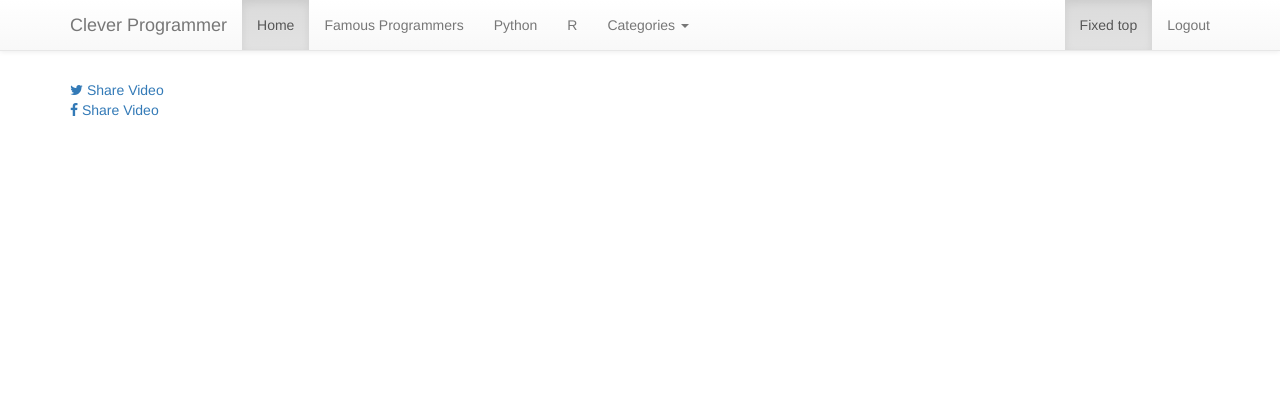
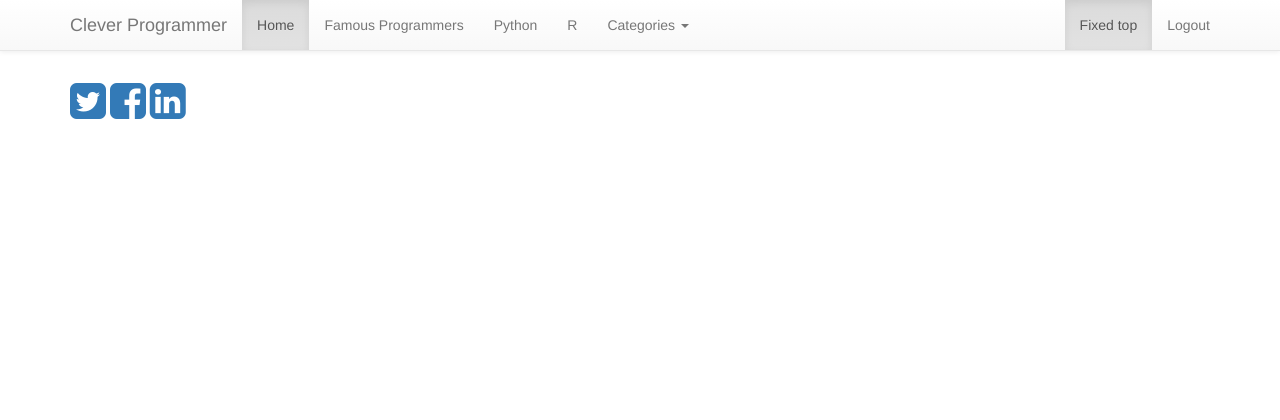
Before and after one commit to CleverProgrammer/srvup, a Django app: template templates/videos/video_detail.html in a window 1280 px wide. Shown: the top 420 px of the page. Run offline with Django 3.2, Linux system fonts and the light colour scheme; the template is opened without the code that fills it, so the values that code supplies are empty; some libraries are stand-ins or nearby versions.

Commit message:
Add LinkedIn share link to video and make all share icons 2x square buttons

```diff
--- a/templates/videos/video_detail.html
+++ b/templates/videos/video_detail.html
@@ -6,13 +6,15 @@
     <p>{{ object.embed_code|safe }}</p>
 
     <a href="https://twitter.com/home?status={{ object.get_share_message|safe }}">
-        <span class="fa fa-twitter"></span> Share Video
+        <i class="fa fa-twitter-square fa-3x"></i>
     </a>
 
-    <br>
+    <a href="https://facebook.com/sharer/sharer.php?u={{ object.get_share_link|safe }}">
+        <i class="fa fa-facebook-square fa-3x"></i>
+    </a>
 
-    <a href="https://facebook.com/sharer/sharer.php?u={{ object.get_share_link|safe }}">
-        <span class="fa fa-facebook"></span> Share Video
+    <a href="https://www.linkedin.com/shareArticle?mini=true&url={{ object.get_share_link|safe }}/&title={{ object.get_share_message|safe }}&summary={{ object.get_share_message|safe }}&source={{ object.get_share_link|safe }}/">
+        <i class="fa fa-linkedin-square fa-3x"></i>
     </a>
 
 {% endblock %}
```
